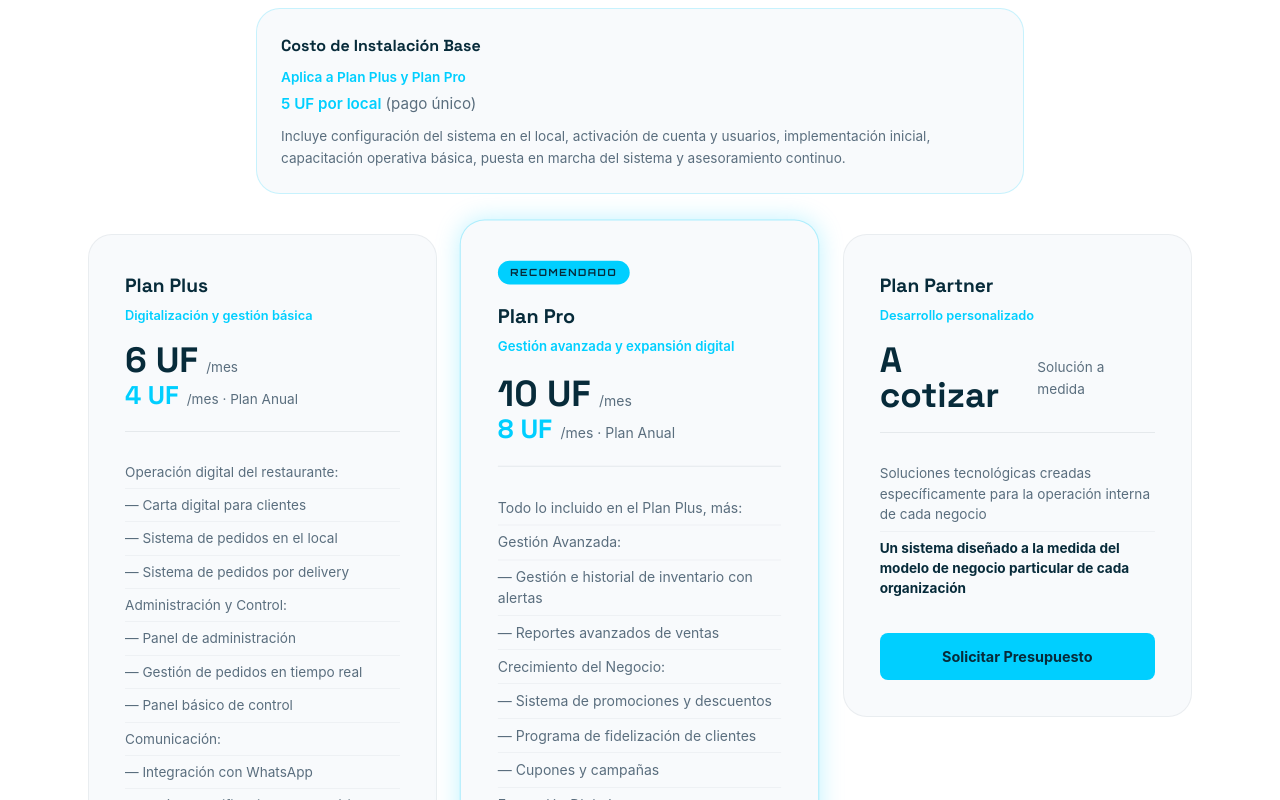
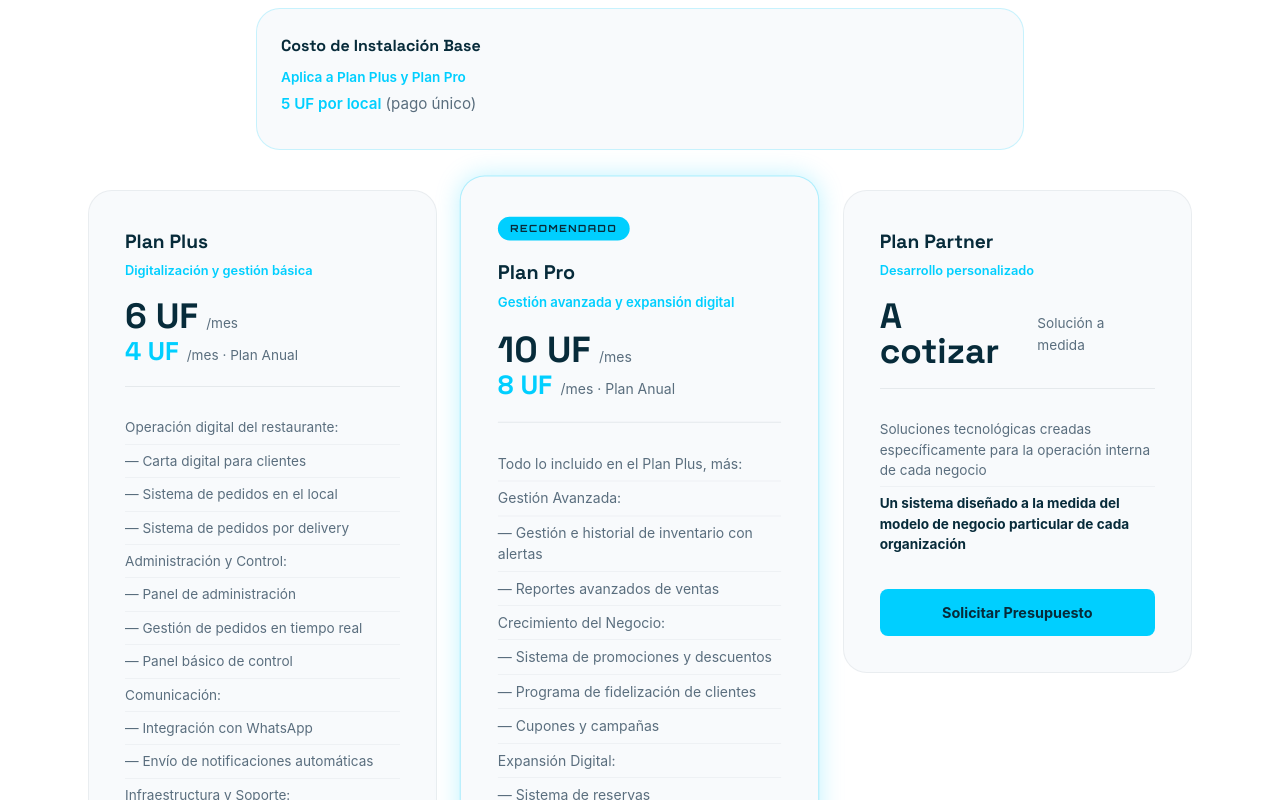
Before and after one commit to david-tkd203/codigo-maison-page, a React (Vite) app: page / in a window 1280 px wide. Shown: the part 1220-2020 px from the top of the page. Built offline with nearby package versions, Linux system fonts and the light colour scheme; a small style sheet from the web is missing.

Commit message:
fix: remove install cost description, update otros sector text

```diff
--- a/src/components/Expertise.jsx
+++ b/src/components/Expertise.jsx
@@ -8,7 +8,7 @@ const sectors = [
   { label: 'Logística y Supply Chain', pct: 30, desc: 'Eficiencia total en la cadena de suministro con trazabilidad en tiempo real.' },
   { label: 'Clínicas y HealthTech', pct: 24, desc: 'Gestión de datos médicos con rigor técnico y cumplimiento normativo.' },
   { label: 'Sectores Emergentes', pct: 12, desc: 'Soluciones para hotelería, propiedad intelectual y más.' },
-  { label: 'Otros', pct: 10, desc: 'Transformación digital a medida para cualquier industria.' },
+  { label: 'Otros', pct: 10, desc: 'Soluciones tecnológicas a medida para industrias.' },
 ];
 
 export default function Expertise() {
--- a/src/components/Pricing.jsx
+++ b/src/components/Pricing.jsx
@@ -179,9 +179,6 @@ export default function Pricing() {
             <p className="text-[0.95rem] text-electric font-semibold mb-2">
               5 UF por local <span className="text-text-light font-normal">(pago único)</span>
             </p>
-            <p className="text-[0.85rem] text-text-light leading-relaxed">
-              Incluye configuración del sistema en el local, activación de cuenta y usuarios, implementación inicial, capacitación operativa básica, puesta en marcha del sistema y asesoramiento continuo.
-            </p>
           </motion.div>
         </div>
 
```
